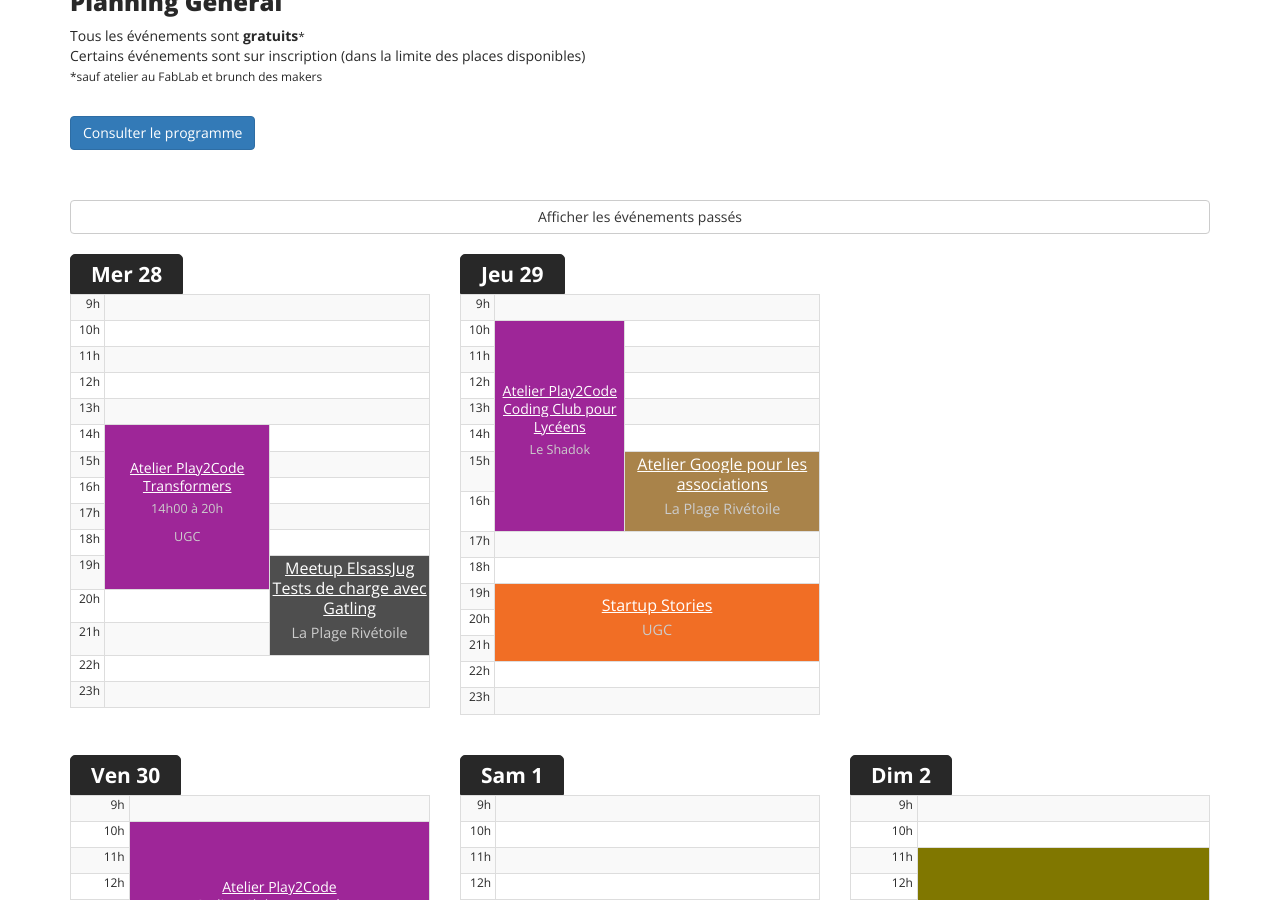
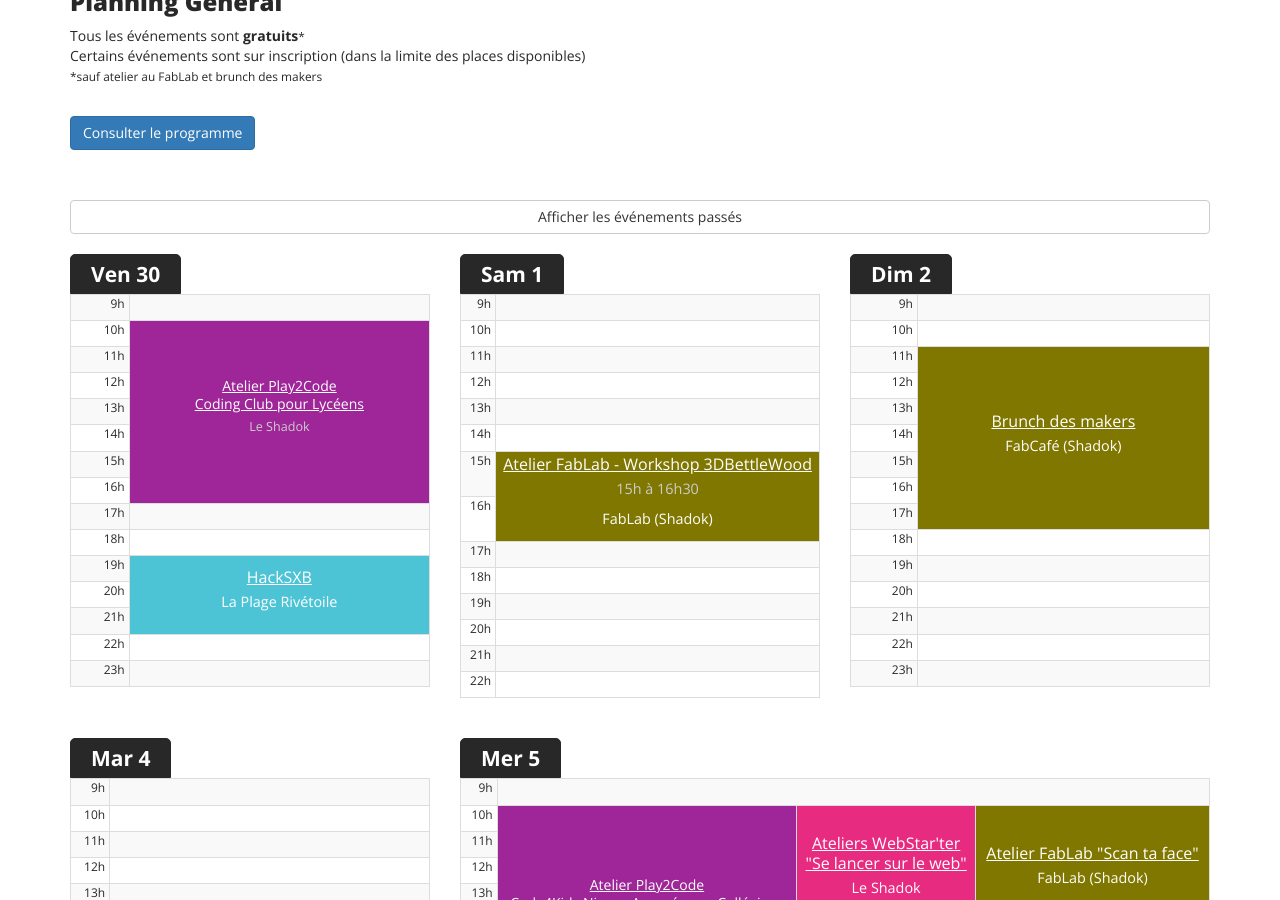
Before and after one commit to AlsaceDigitale/www.edgefest.fr-2019-temporary, a Jekyll site: the page built from index.html, in a window 1280 px wide and 900 px high, scrolled down 785 px. Built offline with Jekyll 4.4.1, drawn with Linux system fonts in a browser that asks for light colours; nearby versions of some CDN libraries; some web fonts are replaced.

Commit message:
update planning

```diff
--- a/_includes/planninggeneral.html
+++ b/_includes/planninggeneral.html
@@ -14,8 +14,8 @@
   </div>
 </div>
 <div style="width: 100%; margin-top: 40px;" class="btn btn-default planning-hidden-trigger">Afficher les événements passés</div>
-<div class="row">
-  <div class="col-md-4 planning-hidden">
+<div class="row planning-hidden">
+  <div class="col-md-4">
     <h3>Mar 27</h3>
     {% include day1.html %}
   </div>
```
